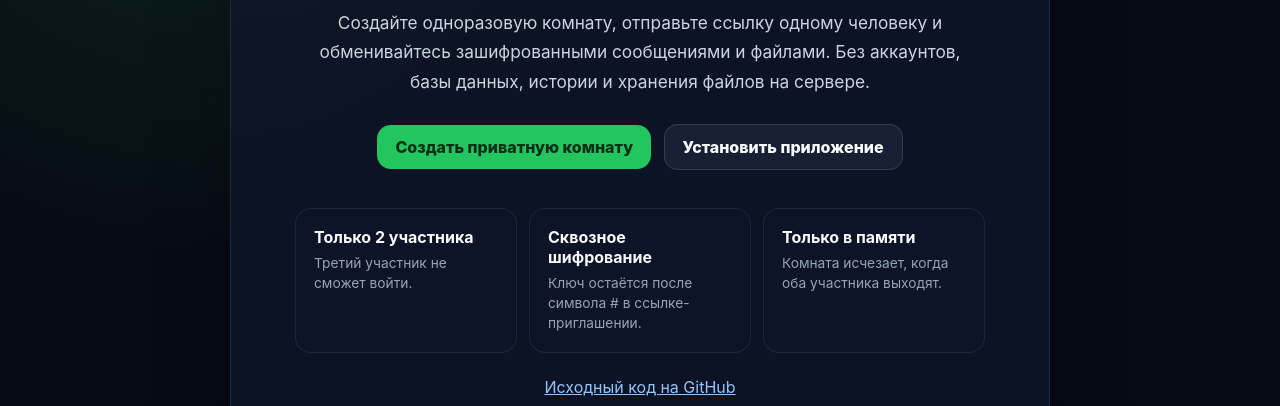
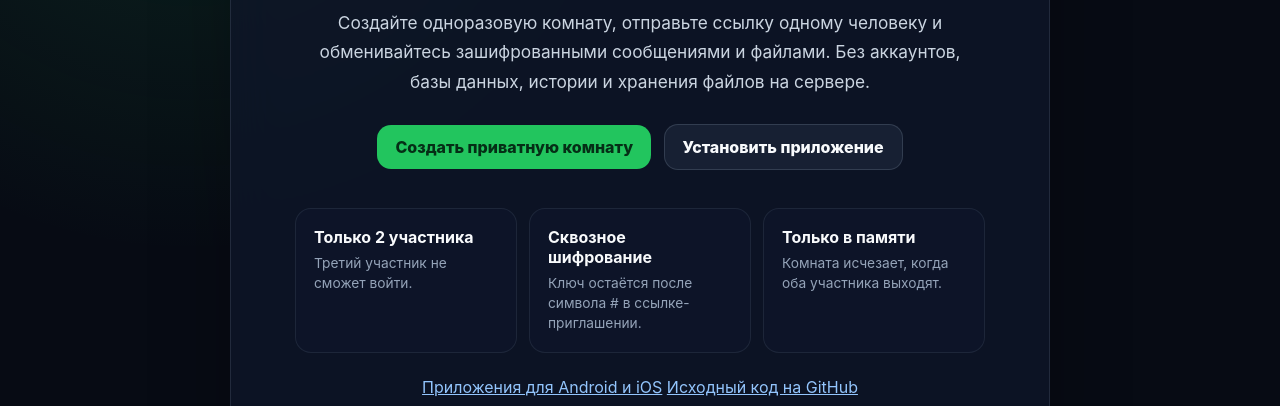
Before and after one commit to gamleetee/gamleetee-Tunnel-Chat, a website with bundled scripts: page public/index.html in a window 1280 px wide. Shown: the part 394-800 px from the top of the page. Built offline with nearby package versions, Linux system fonts and the light colour scheme.

Commit message:
Link applications page from chat landing

```diff
--- a/public/index.html
+++ b/public/index.html
@@ -37,7 +37,10 @@
           <article><strong>Сквозное шифрование</strong><span>Ключ остаётся после символа # в ссылке-приглашении.</span></article>
           <article><strong>Только в памяти</strong><span>Комната исчезает, когда оба участника выходят.</span></article>
         </div>
-        <a class="source-link" href="https://github.com/gamleetee/gamleetee-Tunnel-Chat" rel="noreferrer">Исходный код на GitHub</a>
+        <div class="landing-links">
+          <a class="source-link" href="/apps/">Приложения для Android и iOS</a>
+          <a class="source-link" href="https://github.com/gamleetee/gamleetee-Tunnel-Chat" rel="noreferrer">Исходный код на GitHub</a>
+        </div>
       </section>
 
       <section id="chat" class="chat-layout" hidden>
```
